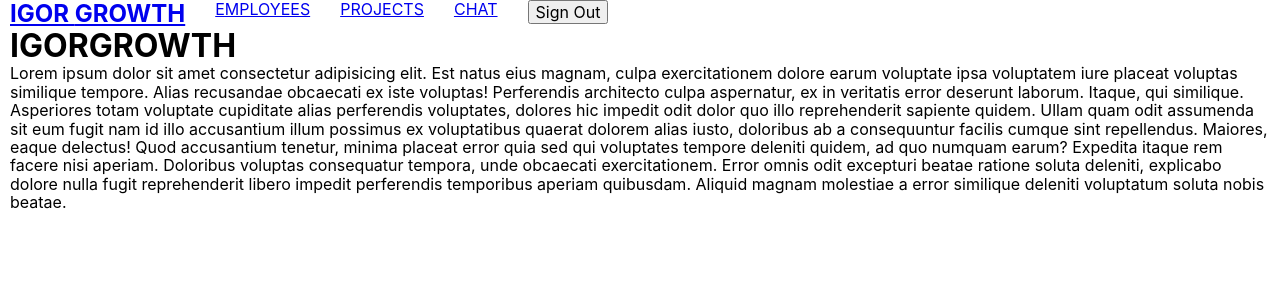
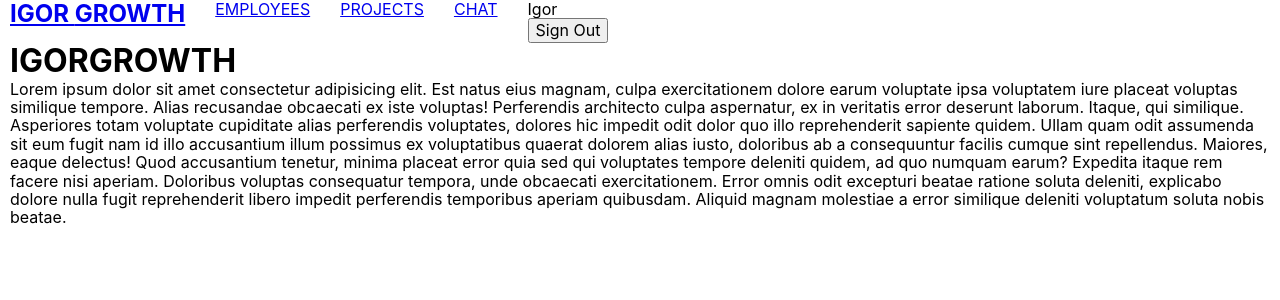
Before and after one commit to igorgrowth/company-frontend, a React (Create React App) app: page / in a window 1280 px wide. Shown: the top 300 px of the page. Built offline with nearby package versions, Linux system fonts and the light colour scheme.

Commit message:
add temporary name for tests

```diff
--- a/src/components/AdminMenu/AdminMenu.tsx
+++ b/src/components/AdminMenu/AdminMenu.tsx
@@ -3,7 +3,8 @@ import company from "../../store/company";
 import "./AdminMenu.scss";
 
 const AdminMenu: React.FC = observer(() => {
-  const name: string = company.admin; //TO DO
+  //const name: string = company.admin;    TO DO
+  const name: string = "Igor";
 
   return (
     <div className="admin-menu">
```
